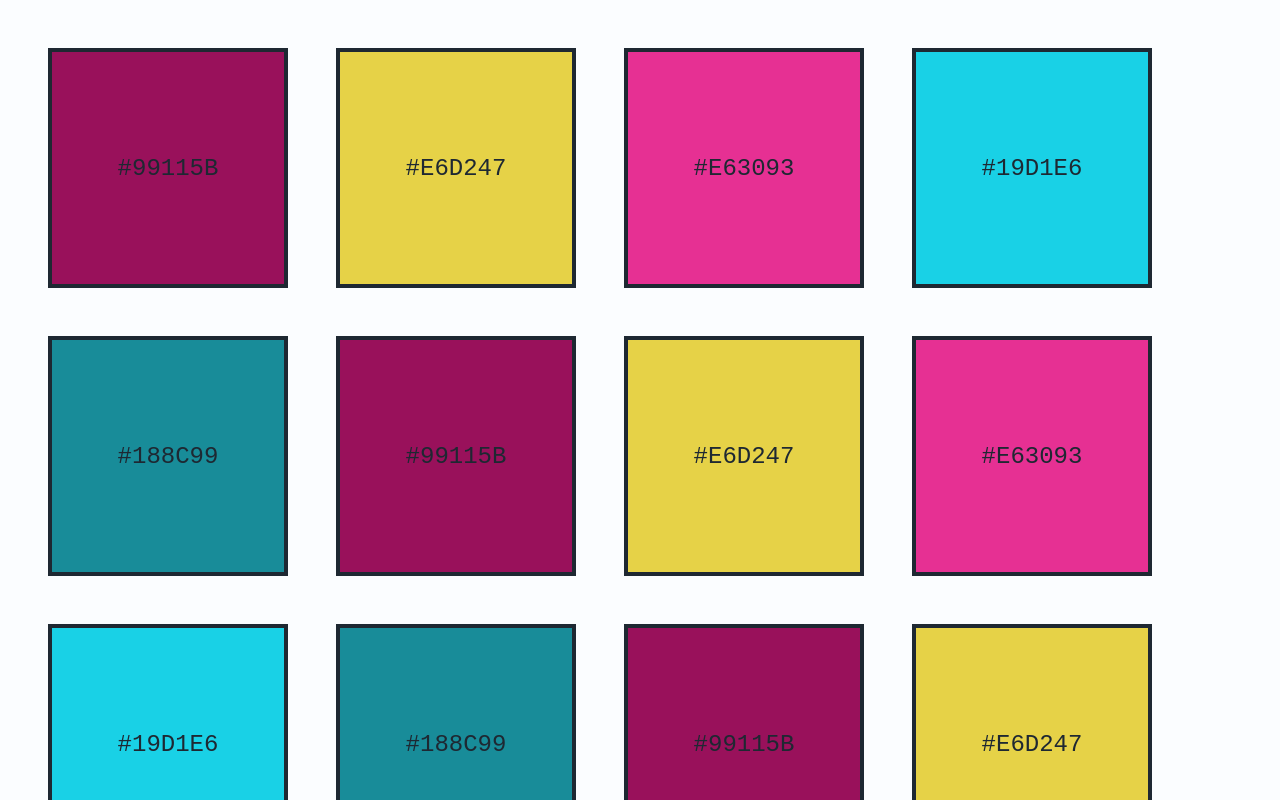
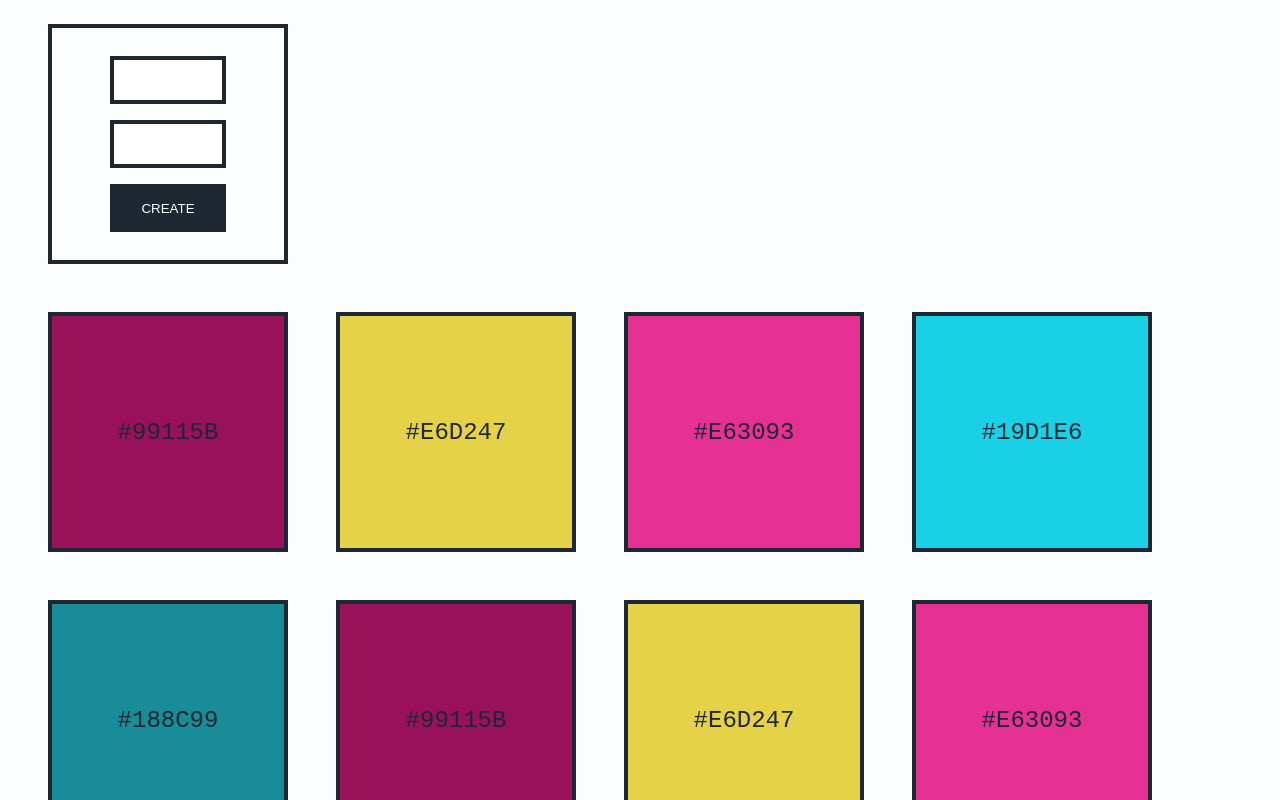
Before and after one commit to gacsphere/color-saver-app, a React (Create React App) app: page / in a window 1280 px wide. Shown: the top 800 px of the page. Built offline with nearby package versions, Linux system fonts and the light colour scheme.

Commit message:
set up form  component

```diff
--- a/src/App.js
+++ b/src/App.js
@@ -3,6 +3,7 @@ import styled from "styled-components";
 import { nanoid } from "nanoid";
 import GlobalStyle from "./components/GlobalStyle";
 import ColorCard from "./components/ColorCard";
+import Form from "./components/Form";
 
 function App() {
   const initialColors = [
@@ -71,6 +72,7 @@ function App() {
   return (
     <>
       <GlobalStyle />
+      <Form />
       <CardList>
         {initialColors.map((color) => (
           <ColorCard key={color.id} color={color.colorCode} />
--- /dev/null
+++ b/src/components/Form.js
@@ -0,0 +1,53 @@
+import styled from "styled-components";
+
+export default function ColorForm() {
+  return (
+    <FormCard>
+      <Input></Input>
+      <Input></Input>
+      <CreateButton>Create</CreateButton>
+    </FormCard>
+  );
+}
+
+const FormCard = styled.form`
+  margin: 1.5rem;
+  width: 15rem;
+  height: 15rem;
+  border: 0.25rem solid var(--primary-black);
+  display: flex;
+  flex-direction: column;
+  justify-content: center;
+  align-items: center;
+  gap: 1rem;
+  :hover {
+    cursor: pointer;
+    transform: rotate(6deg);
+  }
+`;
+
+const Input = styled.input`
+  width: 50%;
+  height: 3rem;
+  border: 0.25rem solid var(--primary-black);
+  :focus {
+    transform: rotate(-6deg);
+    outline: none;
+  }
+`;
+
+const CreateButton = styled.button`
+  width: 50%;
+  height: 3rem;
+  background-color: var(--primary-black);
+  color: var(--primary-white);
+  border: none;
+  text-transform: uppercase;
+  :hover {
+    cursor: pointer;
+    transform: rotate(6deg);
+  }
+  :active {
+    background-color: var(--primary-gray);
+  }
+`;
```
